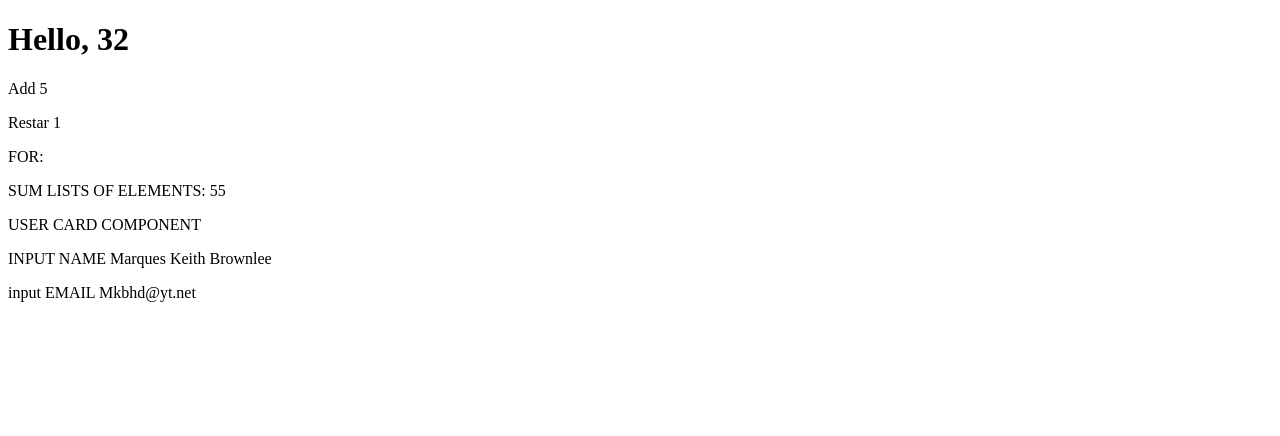
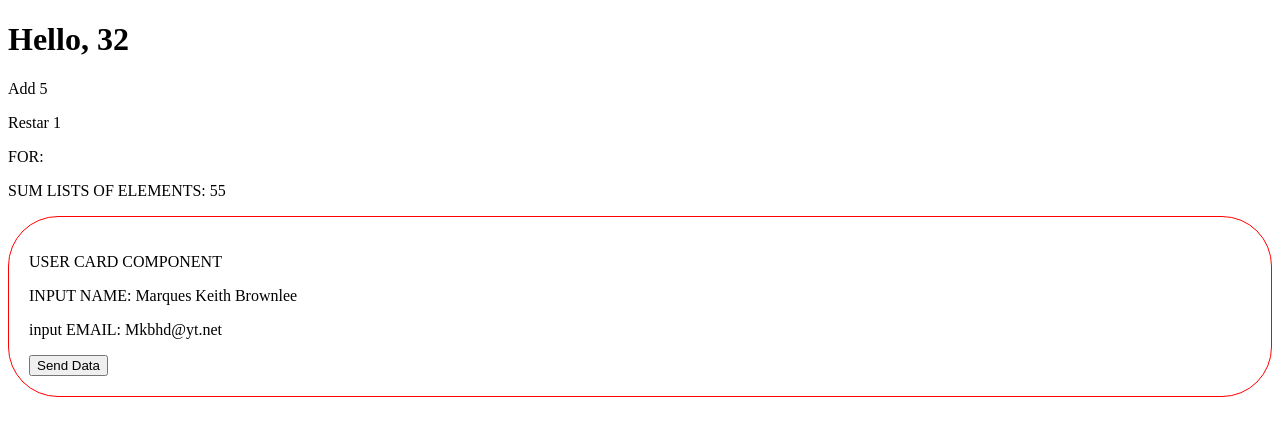
Before and after one commit to dylanjitt/AngularProject, an Angular app: page / in a window 1280 px wide. Shown: the top 436 px of the page. Built offline with nearby package versions, Linux system fonts and the light colour scheme.

Commit message:
26 sep 2024 EventEmitter from child component

```diff
--- a/src/app/app.component.html
+++ b/src/app/app.component.html
@@ -3,4 +3,4 @@
 <p>Restar {{subtract(3,2)}}</p>
 <p>FOR: {{getArray()}}</p>
 <p>SUM LISTS OF ELEMENTS: {{sum2(32,23)}}</p>
-<app-user-card name="Marques Keith Brownlee"  [email]="'Mkbhd@yt.net'"></app-user-card>
+<app-user-card (sendData)="recieveData($event)" name="Marques Keith Brownlee"  [email]="'Mkbhd@yt.net'"></app-user-card>
--- a/src/app/app.component.ts
+++ b/src/app/app.component.ts
@@ -91,6 +91,12 @@ export class AppComponent {
     }
   }
 
+  public recieveData(data:any){
+    console.log("Taylor Swift Sucks")
+    console.log(data)
+
+  }
+
   // function sumer(){
   //   return 1+2
   // }
--- a/src/app/user-card/user-card.component.html
+++ b/src/app/user-card/user-card.component.html
@@ -1,3 +1,8 @@
-<p>USER CARD COMPONENT</p>
-<p>INPUT NAME {{name}}</p>
-<p>input EMAIL {{email}}</p>
+<div class="user-card">
+  <p>USER CARD COMPONENT</p>
+  <p>INPUT NAME: {{name}}</p>
+  <p>input EMAIL: {{email}}</p>
+  <button (click)="onSendData()">
+    Send Data
+  </button>
+</div>
--- a/src/app/user-card/user-card.component.scss
+++ b/src/app/user-card/user-card.component.scss
@@ -0,0 +1,9 @@
+.user-card{
+  border: 1px solid red;
+  padding: 20px;
+  border-radius: 50px;
+  // align-items: center;
+  // justify-content: center;
+  // display: flex;
+  // width: 100%;
+}
--- a/src/app/user-card/user-card.component.ts
+++ b/src/app/user-card/user-card.component.ts
@@ -1,4 +1,4 @@
-import { Component,Input,Output } from '@angular/core';
+import { Component,EventEmitter,Input,Output } from '@angular/core';
 
 @Component({
   selector: 'app-user-card',
@@ -9,8 +9,13 @@ import { Component,Input,Output } from '@angular/core';
 })
 export class UserCardComponent {
 
+  //inputs outputs
   @Input() name:string=''
   @Input() email:string=''
 
-  @Output() sendData:any
+  @Output() sendData = new EventEmitter<string>()
+
+  public onSendData(){
+    this.sendData.emit("los skibidi se pusieron toilet")
+  }
 }
```
